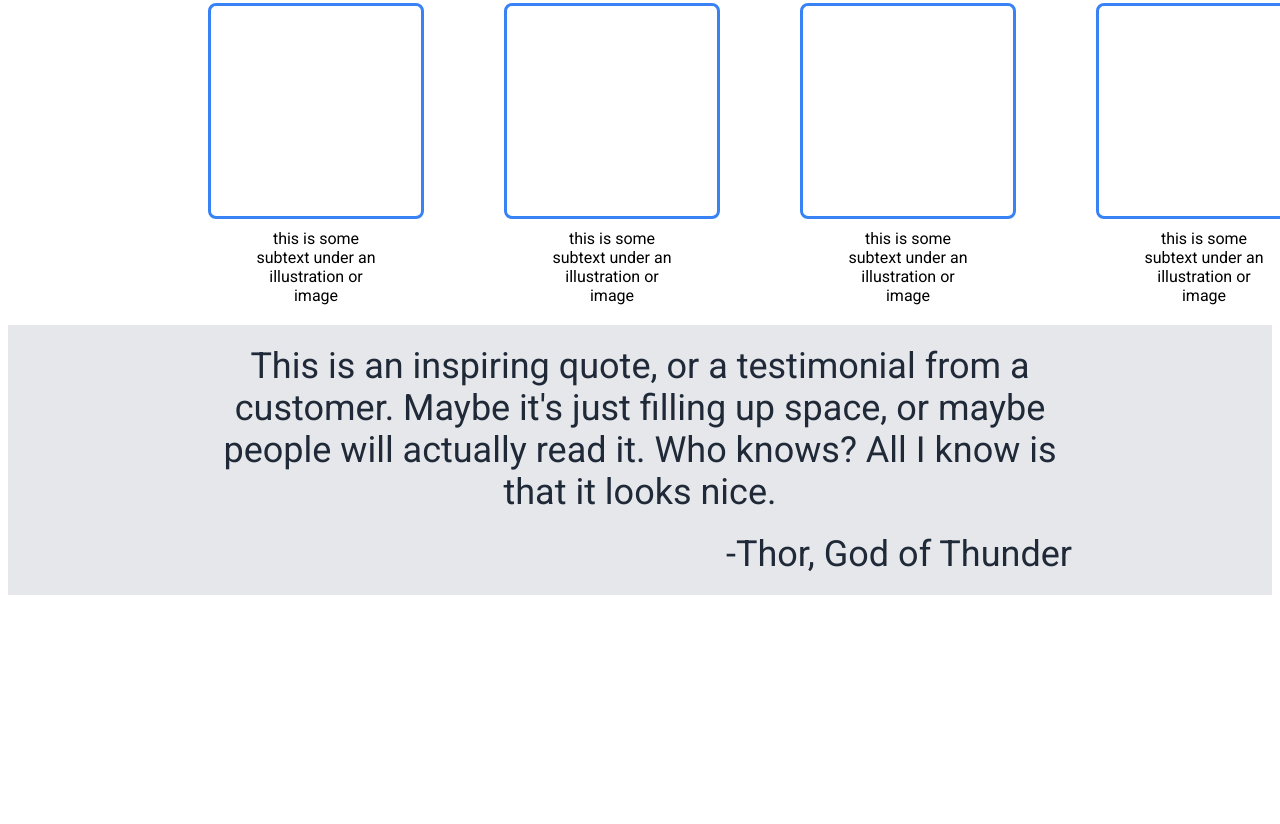
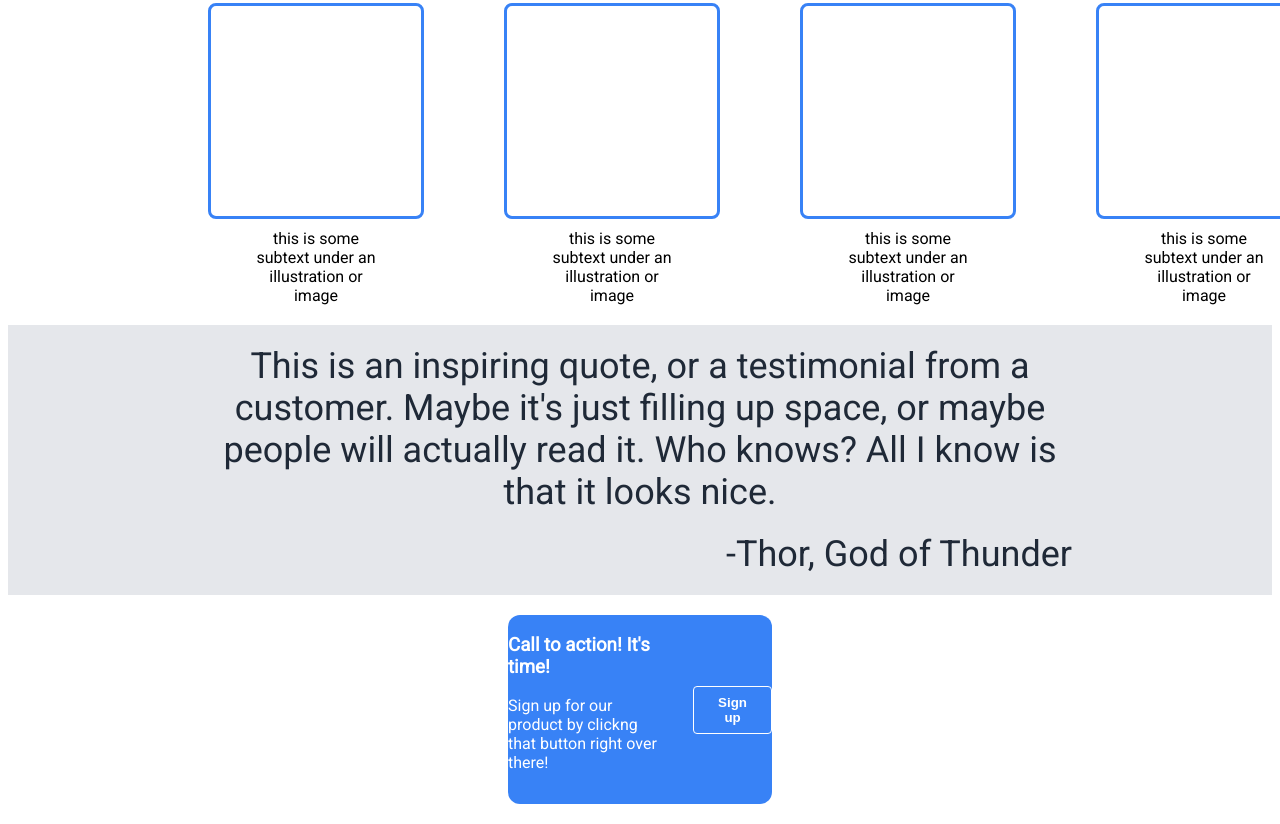
Before and after one commit to 0Edu0/landing-page-top-project, a plain HTML site: page index.html in a window 1280 px wide. Shown: the part 526-1350 px from the top of the page. Before the commit the page ends 1129 px from the top, so only its background shows below. Drawn offline with Linux system fonts and the light colour scheme.

Commit message:
Complete banner section

```diff
--- a/index.html
+++ b/index.html
@@ -38,30 +38,38 @@
         </div>
 
         <div class="cards">
-            <div class="cardContainer">
+            <div class="card-container">
                 <div class="card"></div>
                 <div class="text">this is some subtext under an illustration or image</div>
             </div>
 
-            <div class="cardContainer">
+            <div class="card-container">
                 <div class="card"></div>
                 <div class="text">this is some subtext under an illustration or image</div>
             </div>
 
-            <div class="cardContainer">
+            <div class="card-container">
                 <div class="card"></div>
                 <div class="text">this is some subtext under an illustration or image</div>
             </div>
 
-            <div class="cardContainer">
+            <div class="card-container">
                 <div class="card"></div>
                 <div class="text">this is some subtext under an illustration or image</div>
             </div>
         </div>
 
-        <div class="quoteContainer">
+        <div class="quote-container">
             <p class="quote">This is an inspiring quote, or a testimonial from a customer. Maybe it's just filling up space, or maybe people will actually read it. Who knows? All I know is that it looks nice.</p>
             <p class="author">-Thor, God of Thunder</p>
+        </div>
+
+        <div class="signup-banner-container">
+            <div class="banner-text">
+                <h3>Call to action! It's time!</h3>
+                <p>Sign up for our product by clickng that button right over there!</p>
+            </div>
+                <button class="signup-button">Sign up</button>
         </div>
     </div>
 </body>
--- a/style.css
+++ b/style.css
@@ -89,7 +89,7 @@ button {
 }
 
 /* Quote section */
-.quoteContainer {
+.quote-container {
     display: flex;
     background-color: #E5E7EB;
     color: #1F2937;
@@ -108,3 +108,24 @@ button {
     text-align: end;
     margin: 20px 200px 20px 200px;
 }
+
+/* Sign up section */
+.signup-banner-container {
+    display: flex;
+    background-color: #3882F6;
+    justify-content: center;
+    align-items: center;
+    margin: 20px 500px 20px 500px;
+    border: 1px solid none;
+    border-radius: 12px;
+    color: #fff;
+}
+
+.banner-text {
+    margin-bottom: 16px;
+}
+
+.signup-button {
+    margin-left: 32px;
+    border: 1px solid #ffffff;
+}
```
